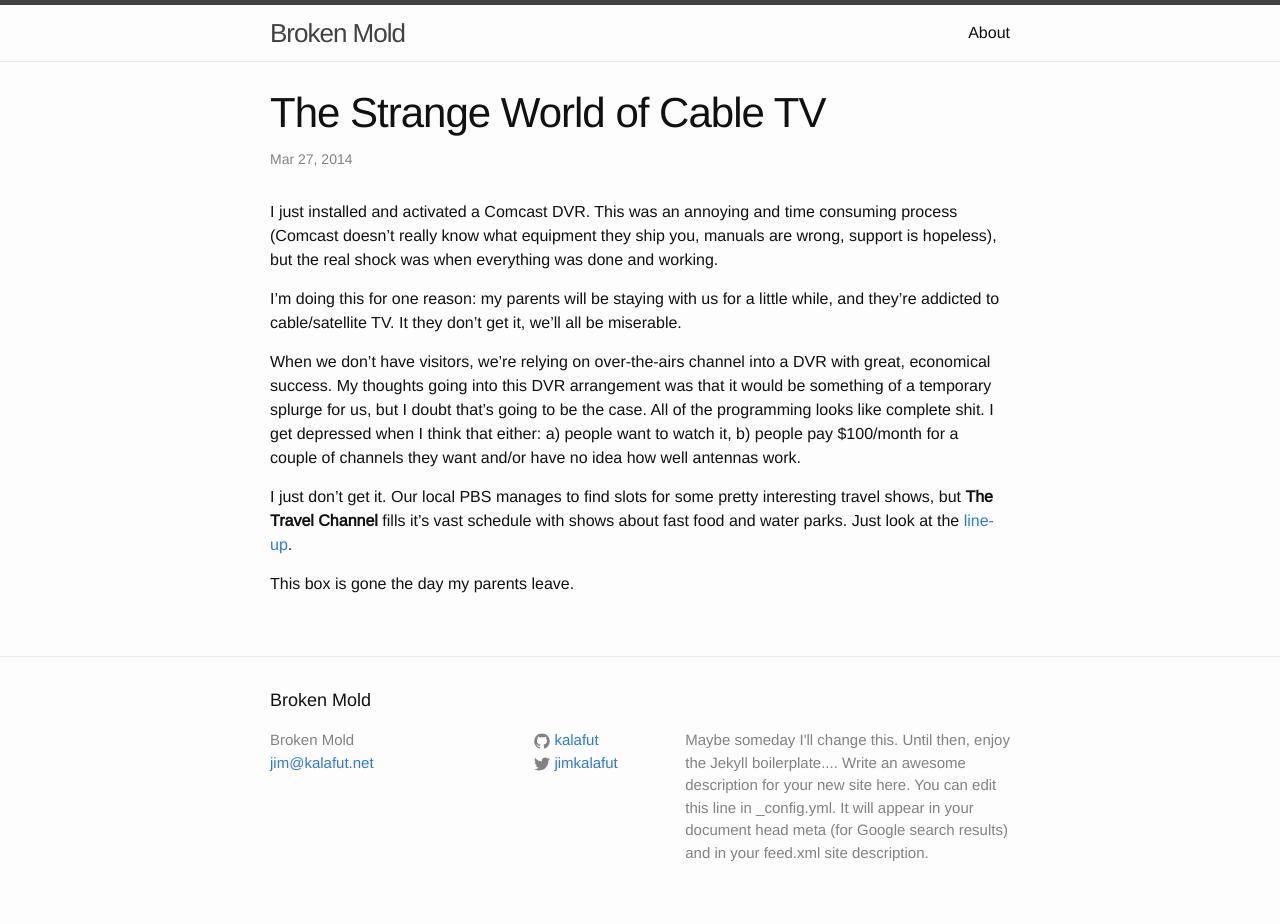
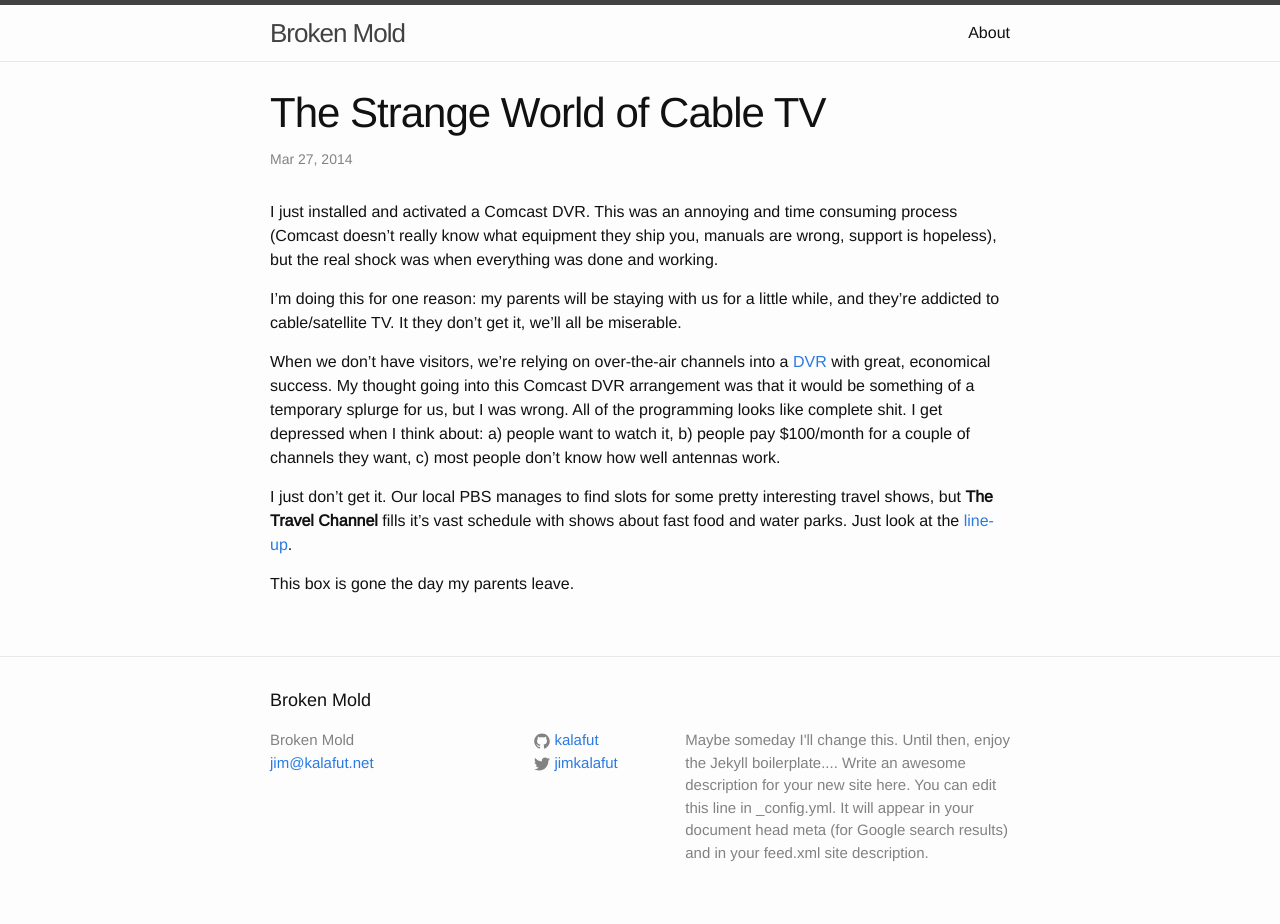
Before and after one commit to kalafut/brokenmold, a Jekyll site: the page built from _posts/2014-03-26-the-strange-world-of-cable-tv.md, in a window 1280 px wide. Built offline with Jekyll 4.4.1, drawn with Linux system fonts in a browser that asks for light colours.

Commit message:
Update 2014-03-26-the-strange-world-of-cable-tv.md

```diff
--- a/_posts/2014-03-26-the-strange-world-of-cable-tv.md
+++ b/_posts/2014-03-26-the-strange-world-of-cable-tv.md
@@ -12,10 +12,9 @@ they ship you, manuals are wrong, support is hopeless), but the real shock was w
 I'm doing this for one reason: my parents will be staying with us for a little while, and they're addicted to cable/satellite TV. It they don't
 get it, we'll all be miserable.
 
-When we don't have visitors, we're relying on over-the-airs channel into a DVR with great, economical success. My thoughts going into this DVR arrangement was
-that it would be something of a temporary splurge for us, but I doubt that's going to be the case. All of the programming looks like complete
-shit. I get depressed when I think that either: a) people want to watch it,  b) people pay $100/month for a couple of channels they want and/or
-have no idea how well antennas work.
+When we don't have visitors, we're relying on over-the-air channels into a [DVR](http://www.channelmaster.com/Products_s/329.htm) with great, economical success. My thought going into this Comcast DVR arrangement was
+that it would be something of a temporary splurge for us, but I was wrong. All of the programming looks like complete
+shit. I get depressed when I think about: a) people want to watch it,  b) people pay $100/month for a couple of channels they want, c) most people don't know how well antennas work.
 
 I just don't get it. Our local PBS manages to find slots for some pretty interesting travel shows, but **The Travel Channel** fills it's
 vast schedule with shows about fast food and water parks. Just look at the [line-up](http://en.wikipedia.org/wiki/List_of_programs_broadcast_by_Travel_Channel).
```
